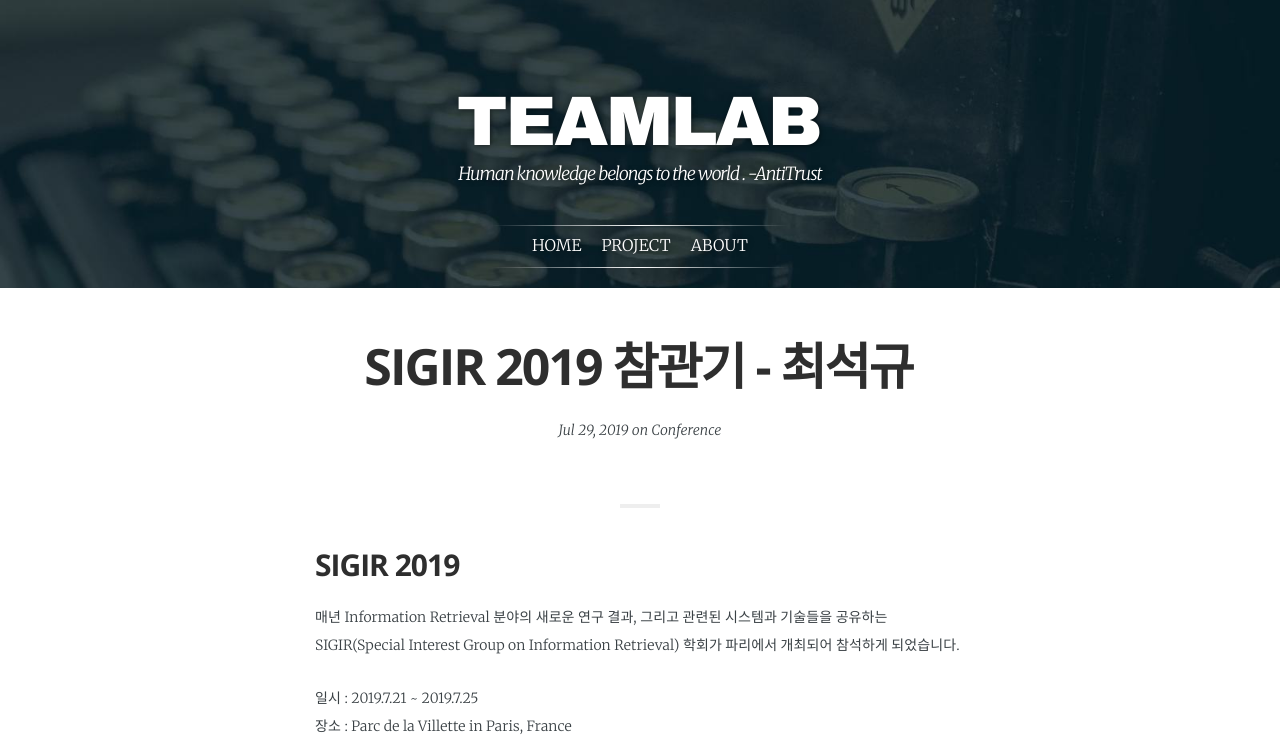
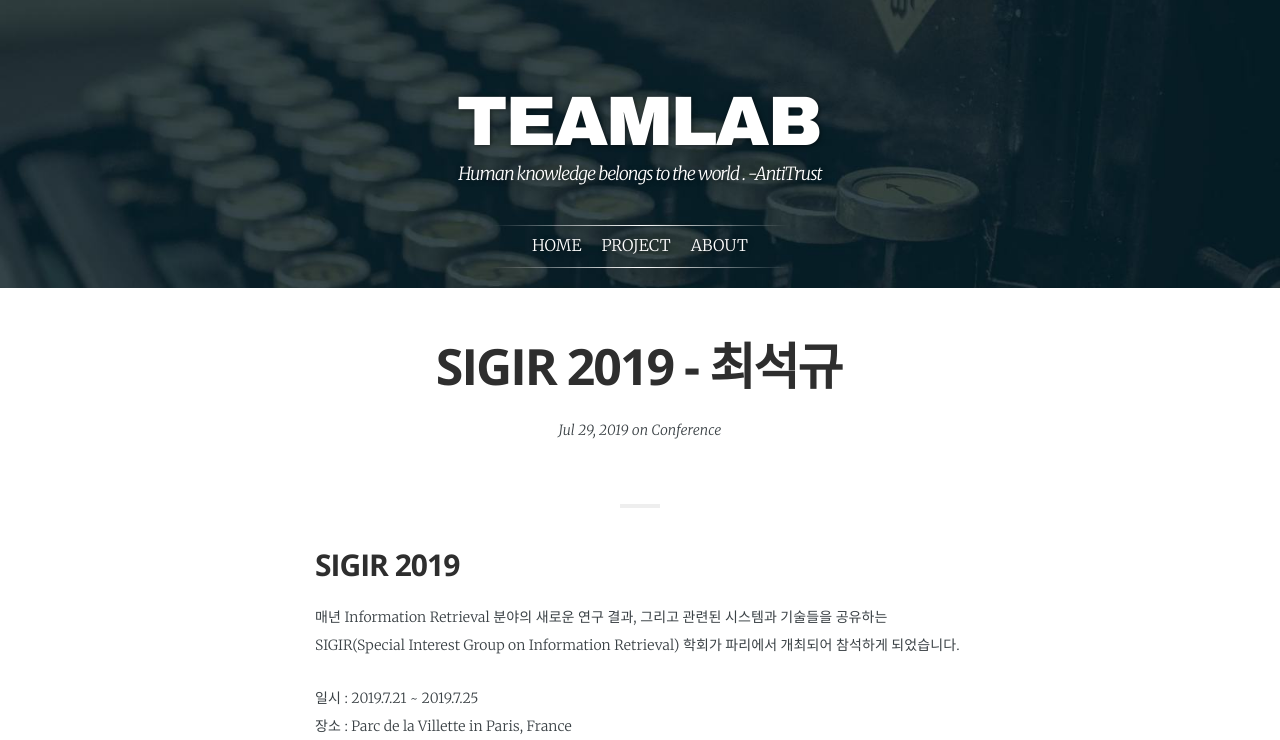
Before and after one commit to TeamLab/jekyllDecent, a Jekyll site: the page built from _posts/2019-07-29-sigir2019_최석규.md, in a window 1280 px wide and 900 px high, cut to the strip 0-740 px from the top of the window. Built offline with Jekyll 4.4.1, drawn with Linux system fonts in a browser that asks for light colours; some web fonts are replaced.

Commit message:
modify title (#55)

```diff
--- a/_posts/2019-07-29-SIGIR_2019_최석규.md
+++ b/_posts/2019-07-29-sigir2019_최석규.md
@@ -1,6 +1,6 @@
 ---
 layout:            post
-title:             "SIGIR 2019 참관기 - 최석규"
+title:             "SIGIR 2019 - 최석규"
 date:              2019-07-29 15:37:00 +0300
 tags:              Conference
 category:          Conference Review
```
